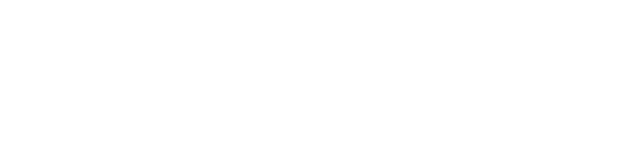
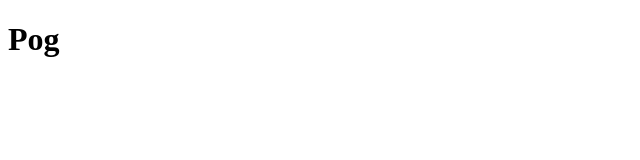
Before and after one commit to DanielNijkamp/F2M3FLEXJS, a plain HTML site: page index.html in a window 1280 px wide. Shown: the whole page, without its empty margins (0-640 px from the left). Drawn offline with Linux system fonts and the light colour scheme.

Commit message:
Editted README.md and Index.html

```diff
--- a/index.html
+++ b/index.html
@@ -6,6 +6,7 @@
     <meta name="viewport" content="width=device-width, initial-scale=1.0">
     <title>Document</title>
 </head>
+<h1>Pog</h1>
 <body>
 
 </body>
```
Also changed, not shown: 1 other file.
